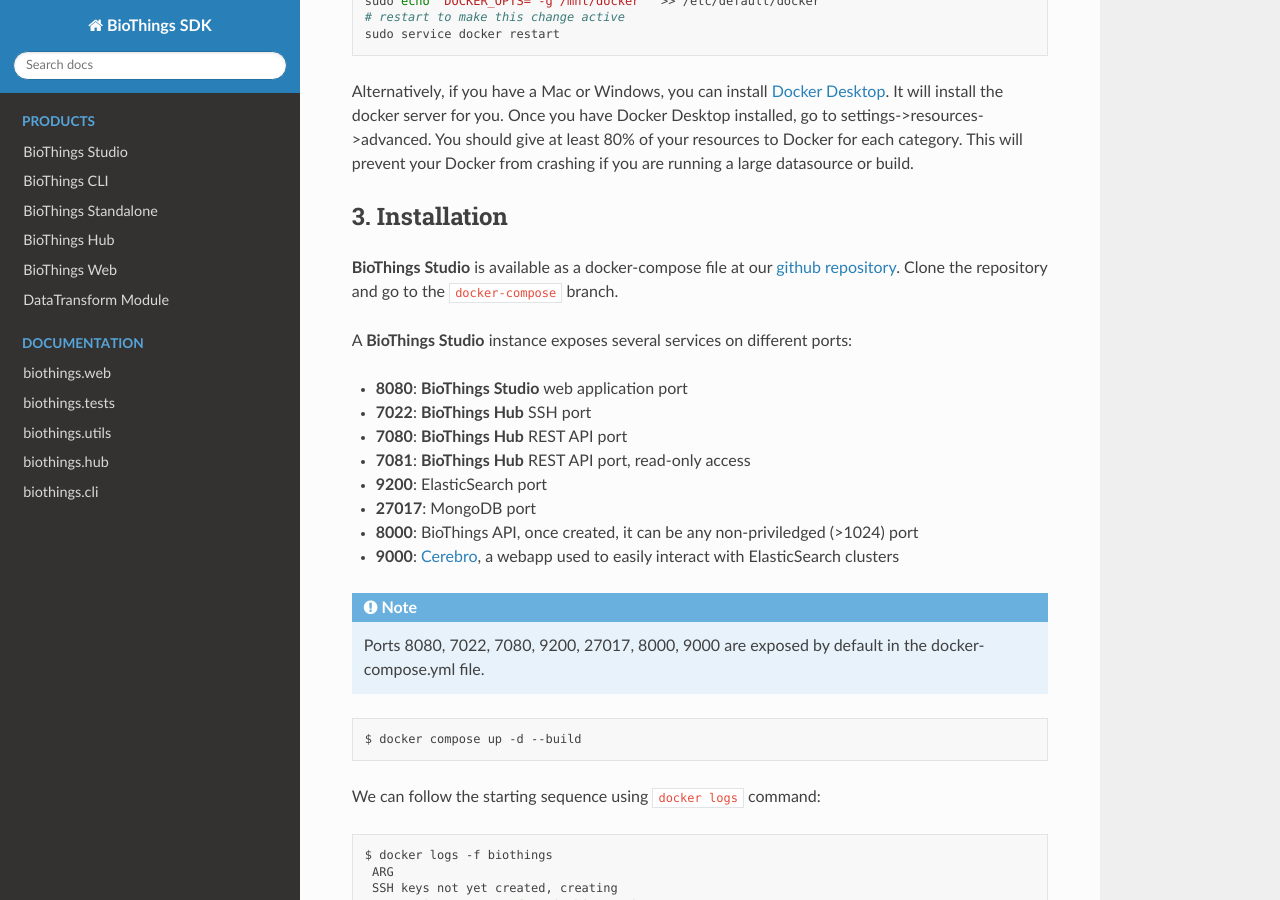
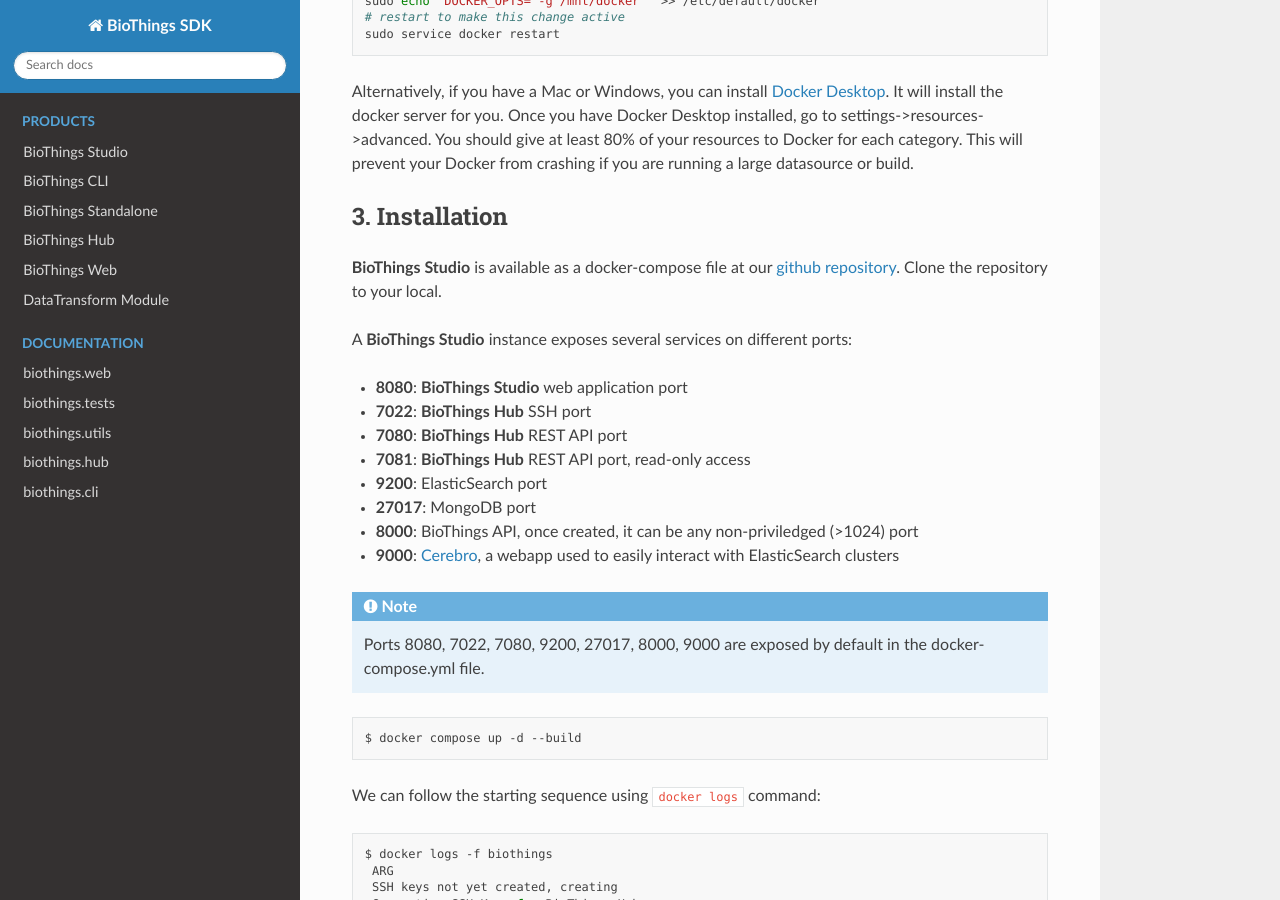
Before and after one commit to biothings/biothings.api, a Sphinx documentation site: the page built from docs/tutorial/studio_tutorial.rst, in a window 1280 px wide and 900 px high, scrolled down 1042 px. Built offline with Sphinx 7.4.7 and the Read the Docs theme 2.0.0, drawn with Linux system fonts in a browser that asks for light colours.

Commit message:
Remove line for switching branches now that docker-compose is in the main branch

```diff
--- a/docs/tutorial/studio_tutorial.rst
+++ b/docs/tutorial/studio_tutorial.rst
@@ -50,7 +50,7 @@
 ============
 
 **BioThings Studio** is available as a docker-compose file at our `github repository <https://github.com/biothings/biothings_docker/>`_.
-Clone the repository and go to the ``docker-compose`` branch.
+Clone the repository to your local.
 
 A **BioThings Studio** instance exposes several services on different ports:
 
```
